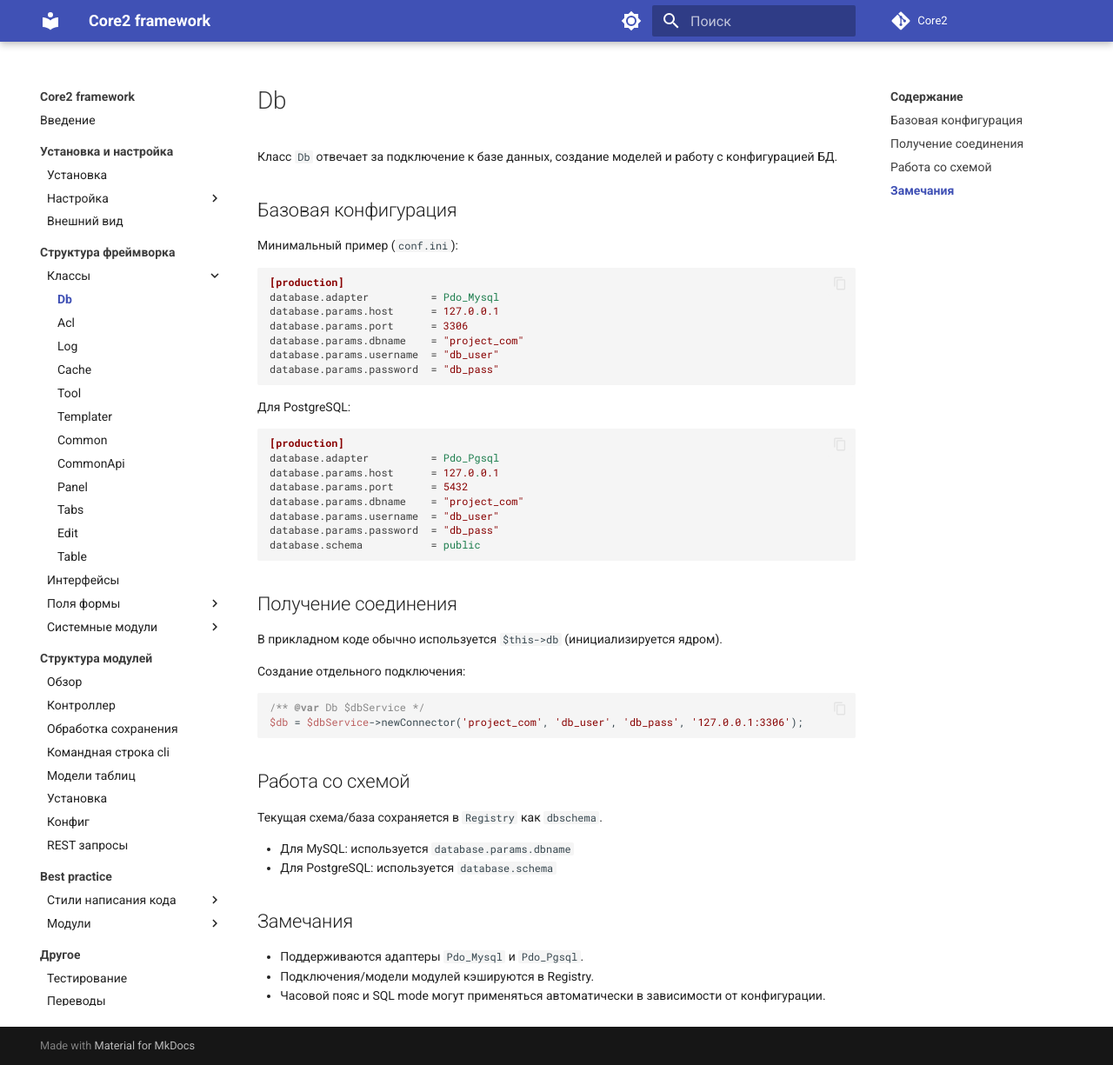
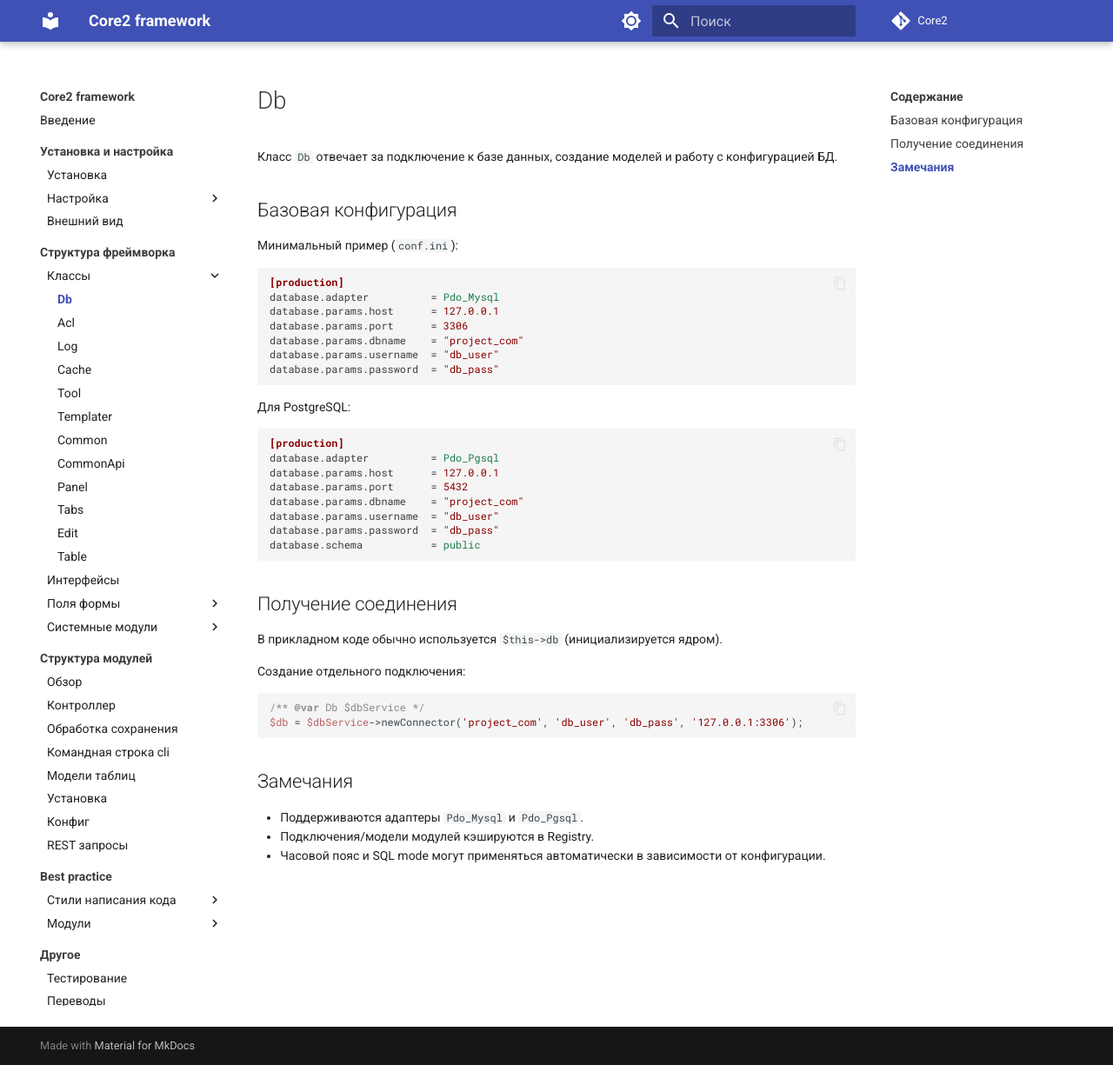
Before and after one commit to n2ref/core2-docs, an MkDocs documentation site: the page built from docs/framework/classes/db.md, in a window 1280 px wide and 1225 px high. Shown: the whole window at 87% size. Built offline with MkDocs 1.6.1 and Material for MkDocs 9.7.7, drawn with Linux system fonts in a browser that asks for light colours; comment, search, counter and statistics services are not loaded.

Commit message:
Удаление лишней части

````diff
--- a/docs/framework/classes/db.md
+++ b/docs/framework/classes/db.md
@@ -38,13 +38,6 @@ database.schema           = public
 $db = $dbService->newConnector('project_com', 'db_user', 'db_pass', '127.0.0.1:3306');
 ```
 
-## Работа со схемой
-
-Текущая схема/база сохраняется в `Registry` как `dbschema`.
-
-- Для MySQL: используется `database.params.dbname`
-- Для PostgreSQL: используется `database.schema`
-
 ## Замечания
 
 - Поддерживаются адаптеры `Pdo_Mysql` и `Pdo_Pgsql`.
````
